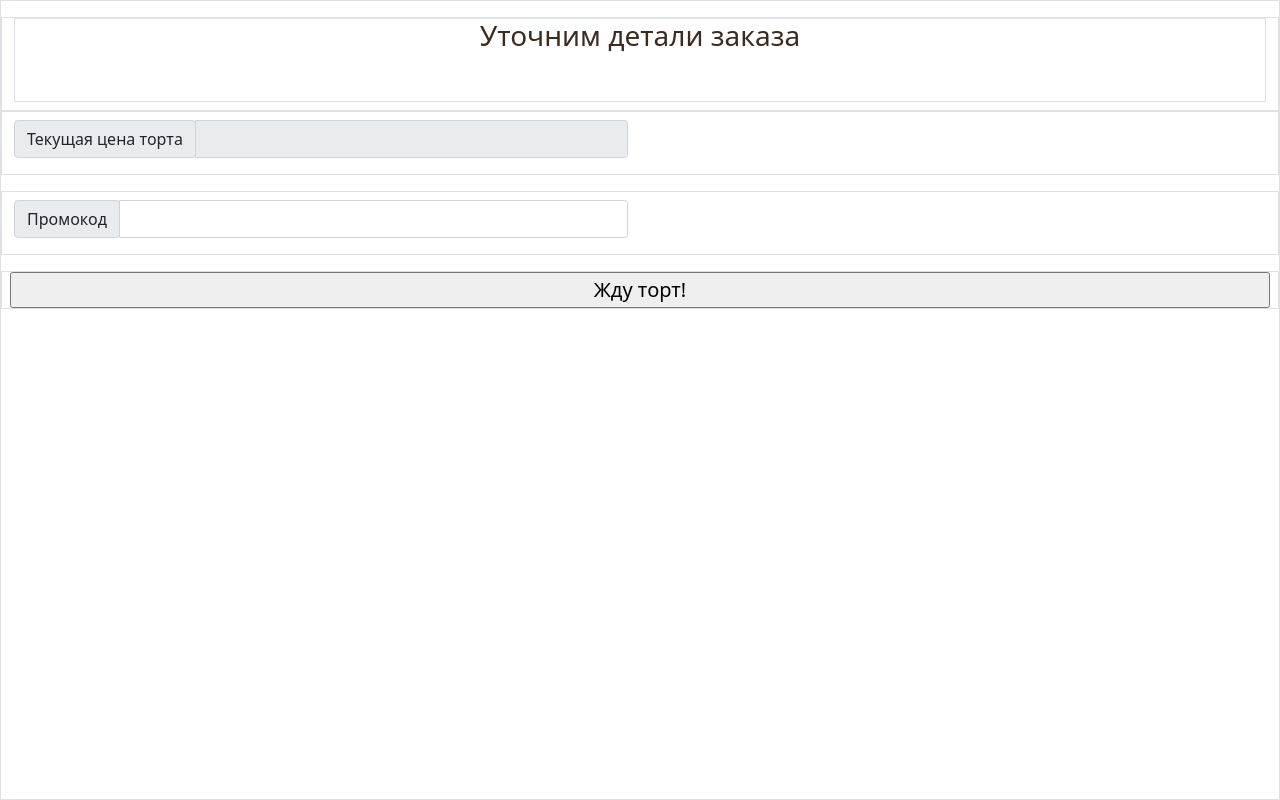
After one commit to alena-yudzina/bakecake, a Django app: template templates/order_details.html in a window 1280 px wide. The commit adds this page. Run offline with Django 3.2, Linux system fonts and the light colour scheme; the template is opened without the code that fills it: values that come from a table or form of the project are taken from there, others are empty; parts of the project's set-up code (start-up, migrations or seed data) failed here and were passed over.

Commit message:
add actions urls to forms in templates

```diff
--- a/templates/cake_constructor.html
+++ b/templates/cake_constructor.html
@@ -33,7 +33,7 @@
       </h2>
     </div>
   </div>
-  <form action="" method='POST'>
+  <form action="{% url 'order_details' %}" method='POST'>
     {% csrf_token %}
     {% include '_cake_params.html' with part='Число уровней' options=form.cake_level %}
     {% include '_cake_params.html' with part='Форма ' options=form.cake_form %}
--- /dev/null
+++ b/templates/order_details.html
@@ -0,0 +1,71 @@
+{% load static %}
+<!DOCTYPE html>
+<html lang="ru">
+<head>
+  <meta charset="UTF-8">
+  <meta http-equiv="X-UA-Compatible" content="IE=edge">
+  <meta name="viewport" content="width=device-width, initial-scale=1.0">
+  <title>
+    Детали заказа
+  </title>
+  <!-- connect to Bootstrap CDN -->
+  <link href="https://cdn.jsdelivr.net/npm/bootstrap@5.1.3/dist/css/bootstrap.min.css"
+  rel="stylesheet"
+  integrity="sha384-1BmE4kWBq78iYhFldvKuhfTAU6auU8tT94WrHftjDbrCEXSU1oBoqyl2QvZ6jIW3"
+  crossorigin="anonymous">
+  <script
+  src="https://cdn.jsdelivr.net/npm/bootstrap@5.1.3/dist/js/bootstrap.bundle.min.js"
+  integrity="sha384-ka7Sk0Gln4gmtz2MlQnikT1wXgYsOg+OMhuP+IlRH9sENBO0LRn5q+8nbTov4+1p"
+  crossorigin="anonymous"></script>
+
+  <style>
+    /* * {
+      border: dotted 1px green;
+    } */
+  </style>
+
+</head>
+<body>
+  <div class="container-fluid min-vh-100 border" style="color: #3d2b1f;">
+    <div class="row mb-0 mt-3 border">
+      <div class="col-sm">
+        <h2 class="text-center border pb-5 fs-3">
+          Уточним детали заказа
+        </h2>
+      </div>
+    </div>
+    <form action="{% url 'make_order' %}" method='POST'>
+      {% csrf_token %}
+      <div class="row mb-3 fs-5 border border-1">
+        <div class="col-sm-6 mt-2">
+          <div class="input-group input-group-sm mb-3">
+            <div class="input-group-prepend">
+              <span class="input-group-text" id="inputGroup-sizing-sm">
+                Текущая цена торта
+              </span>
+            </div>
+            {{ form.price }}
+          </div>
+        </div>
+      </div>
+      <div class="row mb-3 fs-5 border border-1">
+        <div class="col-sm-6 mt-2">
+          <div class="input-group input-group-sm mb-3">
+            <div class="input-group-prepend">
+              <span class="input-group-text" id="inputGroup-sizing-sm">
+                Промокод
+              </span>
+            </div>
+            <input type="text" class="form-control" id="promo" maxlength="5">
+          </div>
+          <p id="promocode_checking" class="small fs-6"></p>
+        </div>
+      </div>
+      <div class="row mb-3 ps-2 pe-2 fs-5 border border-1">
+        <input type="submit" value="Жду торт!">
+      </div>
+    </form>
+  </div>
+  <script src="{% static 'promo.js' %}"></script>
+</body>
+</html>
```
